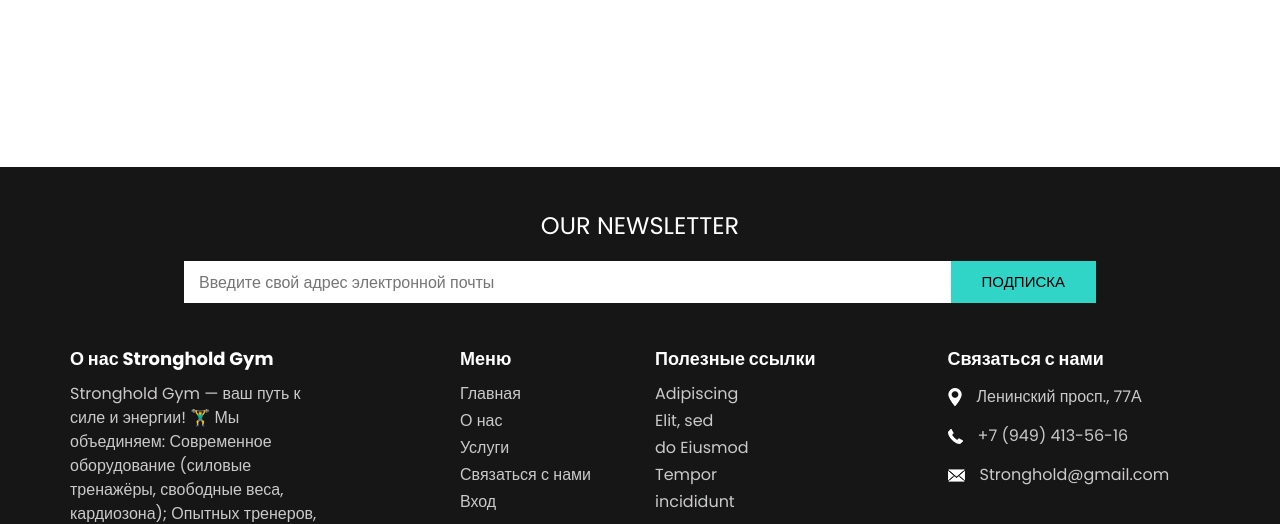
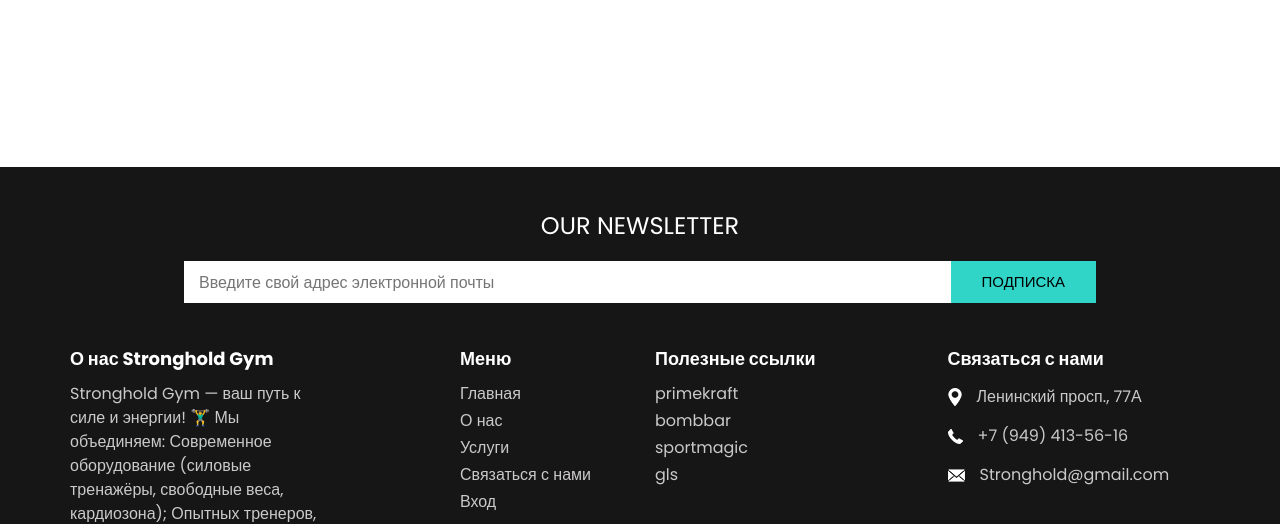
Before and after one commit to LO14er/Kurcach, a plain HTML site: page crossfit.html in a window 1280 px wide. Shown: the part 277-801 px from the top of the page. Drawn offline with nearby package versions, Linux system fonts and the light colour scheme; a web font is replaced by a local one.

Commit message:
Update crossfit.html

```diff
--- a/crossfit.html
+++ b/crossfit.html
@@ -196,28 +196,23 @@
           </h6>
           <ul>
             <li>
-              <a href="">
-                Adipiscing
+              <a href="https://primekraft.ru/?ysclid=mi80c7s1m3296347272">
+                primekraft
               </a>
             </li>
             <li>
-              <a href="">
-                Elit, sed
+              <a href="https://www.bombbar.ru/?ysclid=mi80b6b5bd138431534">
+                bombbar
               </a>
             </li>
             <li>
-              <a href="">
-                do Eiusmod
+              <a href="https://sport-magic.ru/catalog/?ysclid=mi80ampnyv577049394">
+                sportmagic
               </a>
             </li>
             <li>
-              <a href="">
-                Tempor
-              </a>
-            </li>
-            <li>
-              <a href="">
-                incididunt
+              <a href="https://gls.store/catalog/">
+                gls
               </a>
             </li>
           </ul>
```
